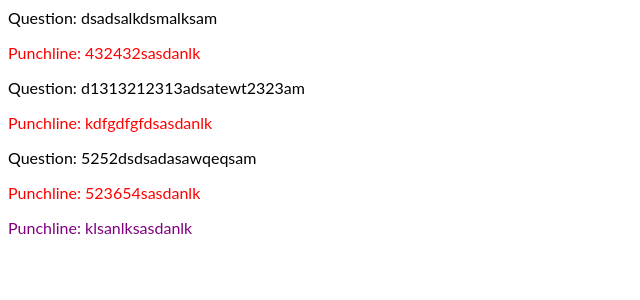
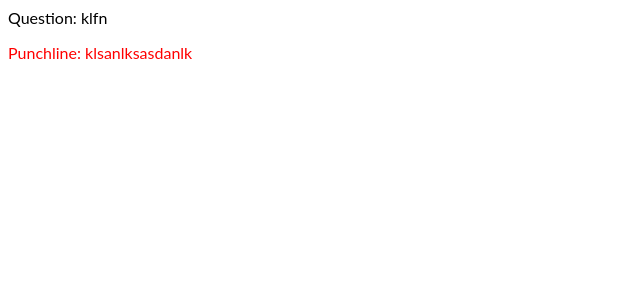
Before and after one commit to lerbal7/react-Project, a React (Create React App) app: page / in a window 1280 px wide. Shown: the top 300 px of the page, without its empty margins (0-640 px from the left). Built offline with nearby package versions, Linux system fonts and the light colour scheme.

Commit message:
Filtering the JSON file

```diff
--- a/App.js
+++ b/App.js
@@ -7,7 +7,9 @@ import jokesData from "./jokesData"
 
 function App() {
 
-  const jokeComponents = jokesData.map(joke => <Joke key={joke.id} question={joke.question} punchline={joke.punchline}/>)
+  const jokeLargeComponents = jokesData.filter(joke => joke.question.length < 6)
+  console.log(jokeLargeComponents)
+  const jokeComponents = jokeLargeComponents.map(joke => <Joke key={joke.id} question={joke.question} punchline={joke.punchline}/>)
 
   return (
     <div>
--- a/jokesData.js
+++ b/jokesData.js
@@ -16,6 +16,7 @@ const jokesData = [
   },
   {
     id: 4,
+    question : "klfn",
     punchline : "klsanlksasdanlk"
   }
 ]
```
